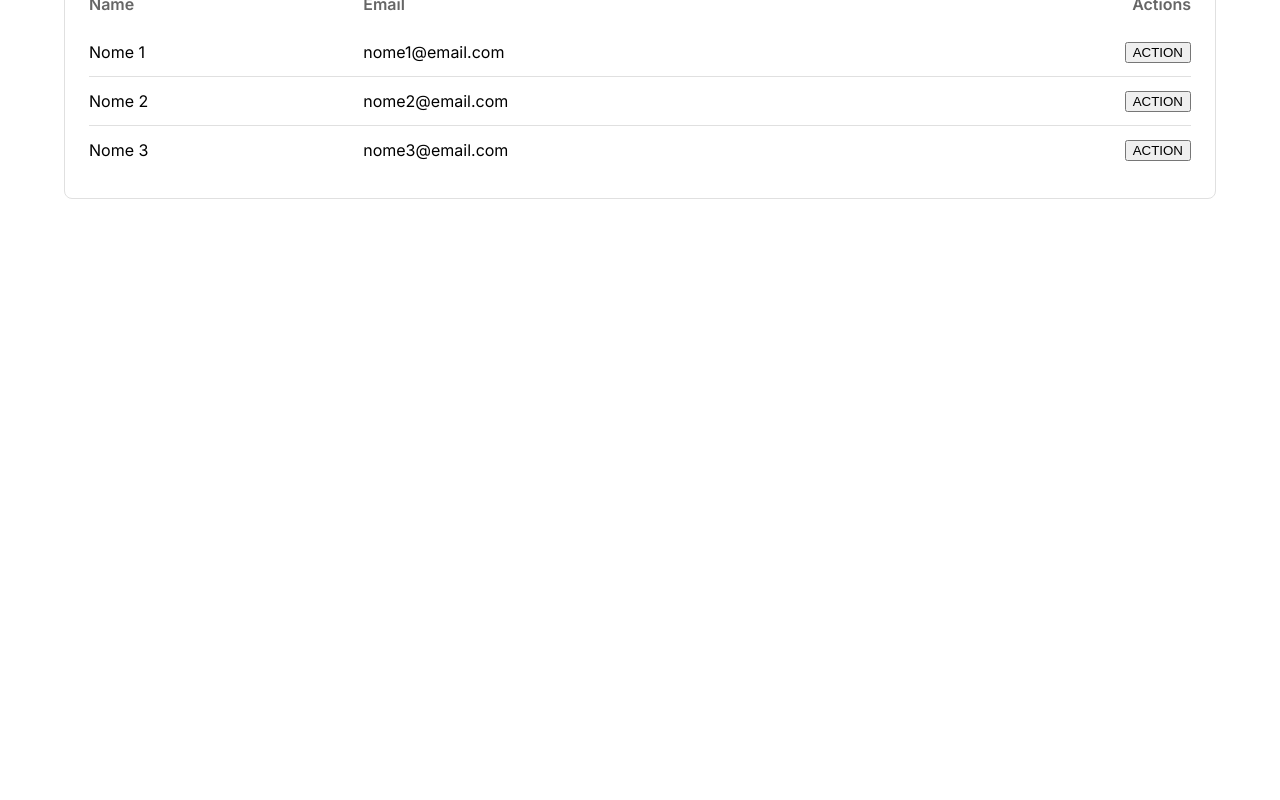
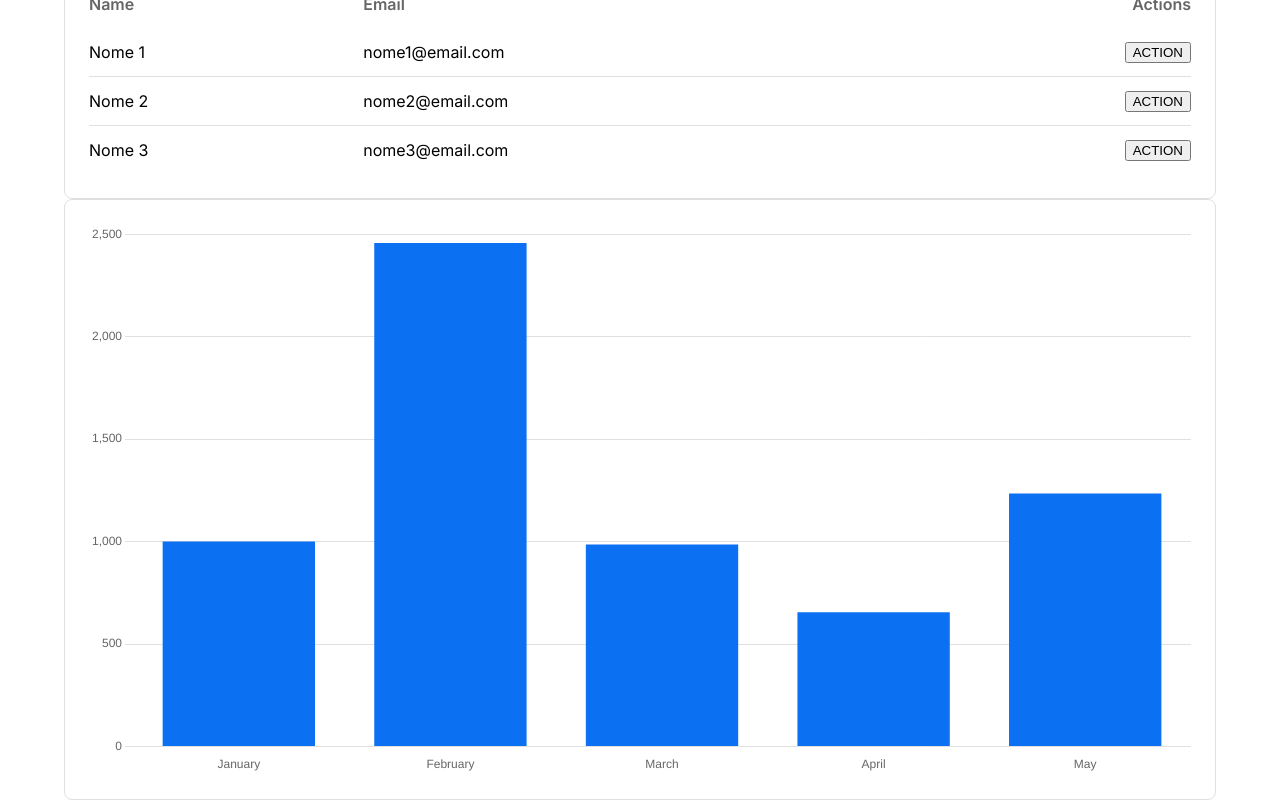
Before and after one commit to rodrigo-falcao/Dashboard-Sales, a React (Vite) app: page /home in a window 1280 px wide. Shown: the part 459-1259 px from the top of the page. Before the commit the page ends 800 px from the top, so only its background shows below. Built offline with nearby package versions, Linux system fonts and the light colour scheme.

Commit message:
Feat: Chart Component

```diff
--- a/package.json
+++ b/package.json
@@ -14,7 +14,9 @@
     "@emotion/styled": "^11.14.0",
     "@mui/material": "^5.17.1",
     "@types/styled-components": "^5.1.34",
+    "chart.js": "^4.4.9",
     "react": "^19.1.0",
+    "react-chartjs-2": "^5.3.0",
     "react-dom": "^19.1.0",
     "react-router-dom": "^7.6.0",
     "styled-components": "^6.1.18"
--- /dev/null
+++ b/src/components/CustomChart.tsx
@@ -0,0 +1,69 @@
+import { useTheme } from 'styled-components'
+import {
+    Chart as ChartJS,
+    CategoryScale,
+    LinearScale,
+    BarElement,
+    PointElement,
+    LineElement,
+    Title,
+    Tooltip,
+    Legend,
+} from 'chart.js'
+import { Line } from 'react-chartjs-2'
+import { Bar } from 'react-chartjs-2'
+import type { CustomChartProps } from '@/types'
+
+ChartJS.register(
+    CategoryScale,
+    LinearScale,
+    BarElement,
+    PointElement,
+    LineElement,
+    Title,
+    Tooltip,
+    Legend
+)
+
+function CustomChart(props: CustomChartProps) {
+    const { labels, data, type } = props
+    const theme = useTheme()
+    const options = {
+        responsive: true,
+        scaleShowVerticalLines: false,
+        scales: {
+            x: {
+                border: { display: false },
+                grid: { display: false },
+                ticks: { color: theme.typographies.subtitle },
+            },
+            y: {
+                border: { display: false },
+                grid: { color: theme.appDefaultStoke },
+                ticks: { color: theme.typographies.subtitle },
+            },
+        },
+        plugins: {
+            legend: {
+                display: false,
+            },
+        },
+    }
+    const chartData = {
+        labels,
+        datasets: [
+            {
+                data: data,
+                borderColor: 'rgb(12, 112, 242)',
+                backgroundColor: 'rgba(12, 112, 242, 1)',
+            },
+        ],
+    }
+    return type === 'bar' ? (
+        <Bar options={options} data={chartData} />
+    ) : (
+        <Line options={options} data={chartData} />
+    )
+}
+
+export default CustomChart
--- a/src/components/index.ts
+++ b/src/components/index.ts
@@ -1,7 +1,8 @@
 export { default as AvatarList } from './AvatarList.tsx'
+export { default as CustomChart } from './CustomChart.tsx'
+export { default as CustomTable } from './CustomTable.tsx'
 export { default as FormComponent } from './FormComponent.tsx'
 export { default as Header } from './Header.tsx'
-export { default as CustomTable } from './CustomTable.tsx'
 export * from './BannerImage.tsx'
 export * from './CardComponent.tsx'
 export * from './Logo.tsx'
--- a/src/pages/Home.tsx
+++ b/src/pages/Home.tsx
@@ -1,4 +1,10 @@
-import { AvatarList, CardComponent, CustomTable, Header } from '@/components'
+import {
+    AvatarList,
+    CardComponent,
+    CustomChart,
+    CustomTable,
+    Header,
+} from '@/components'
 import { Container } from '@mui/material'
 import { currencyConverter } from '@/utils'
 
@@ -54,6 +60,19 @@
                         rows={mockTableData.rows}
                     />
                 </CardComponent>
+                <CardComponent>
+                    <CustomChart
+                        labels={[
+                            'January',
+                            'February',
+                            'March',
+                            'April',
+                            'May',
+                        ]}
+                        data={[1000.12, 2456.54, 986.32, 654.89, 1234.56]}
+                        type="bar"
+                    />
+                </CardComponent>
             </Container>
         </>
     )
--- /dev/null
+++ b/src/types/customChart.d.ts
@@ -0,0 +1,5 @@
+export interface CustomChartProps {
+    labels: string[]
+    data: number[]
+    type: 'bar' | 'line'
+}
--- a/src/types/index.ts
+++ b/src/types/index.ts
@@ -3,3 +3,4 @@
 export * from './formComponent'
 export * from './theme'
 export * from './typographies'
+export * from './customChart'
```
Also changed, not shown: 1 other file (tests, documents, lock files or other folders).
